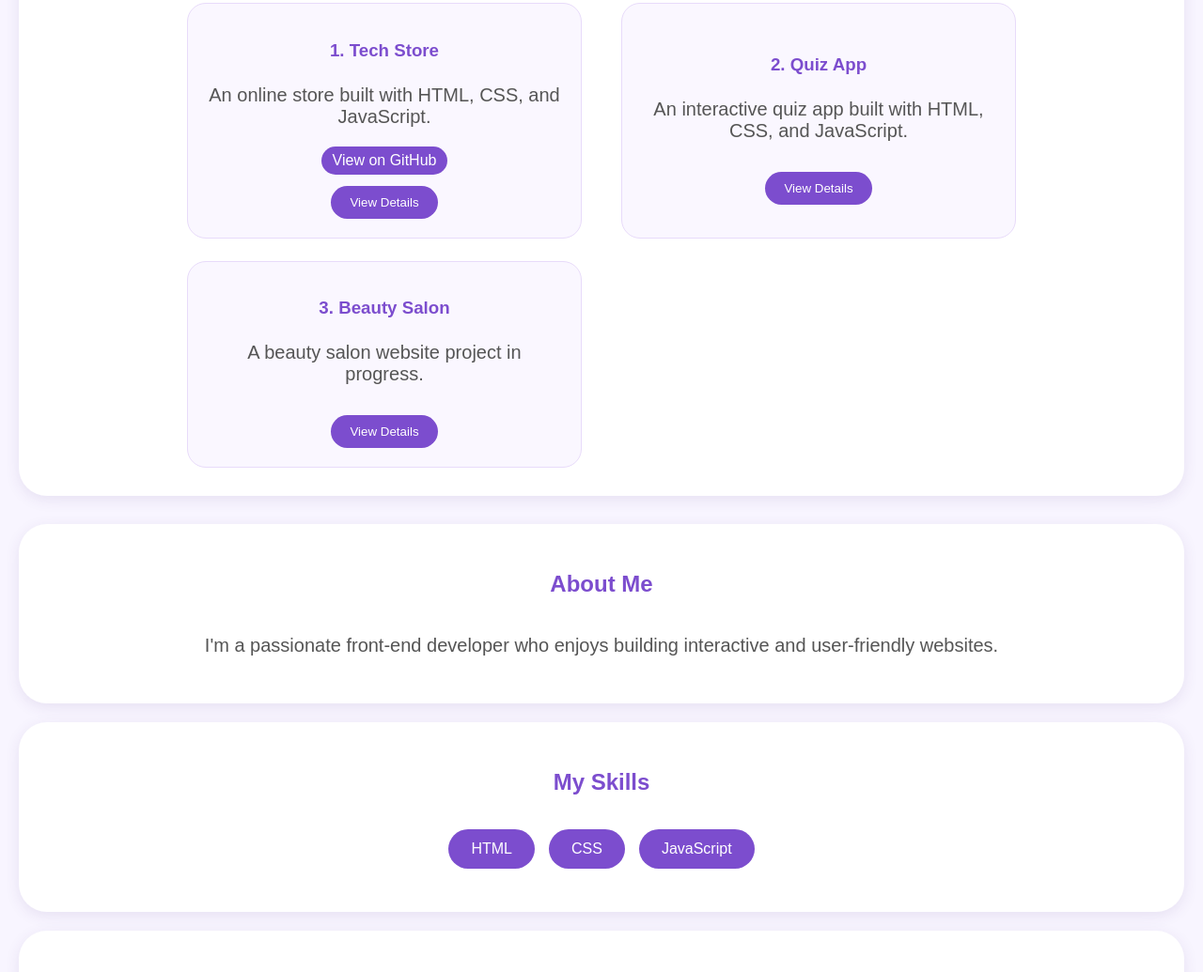
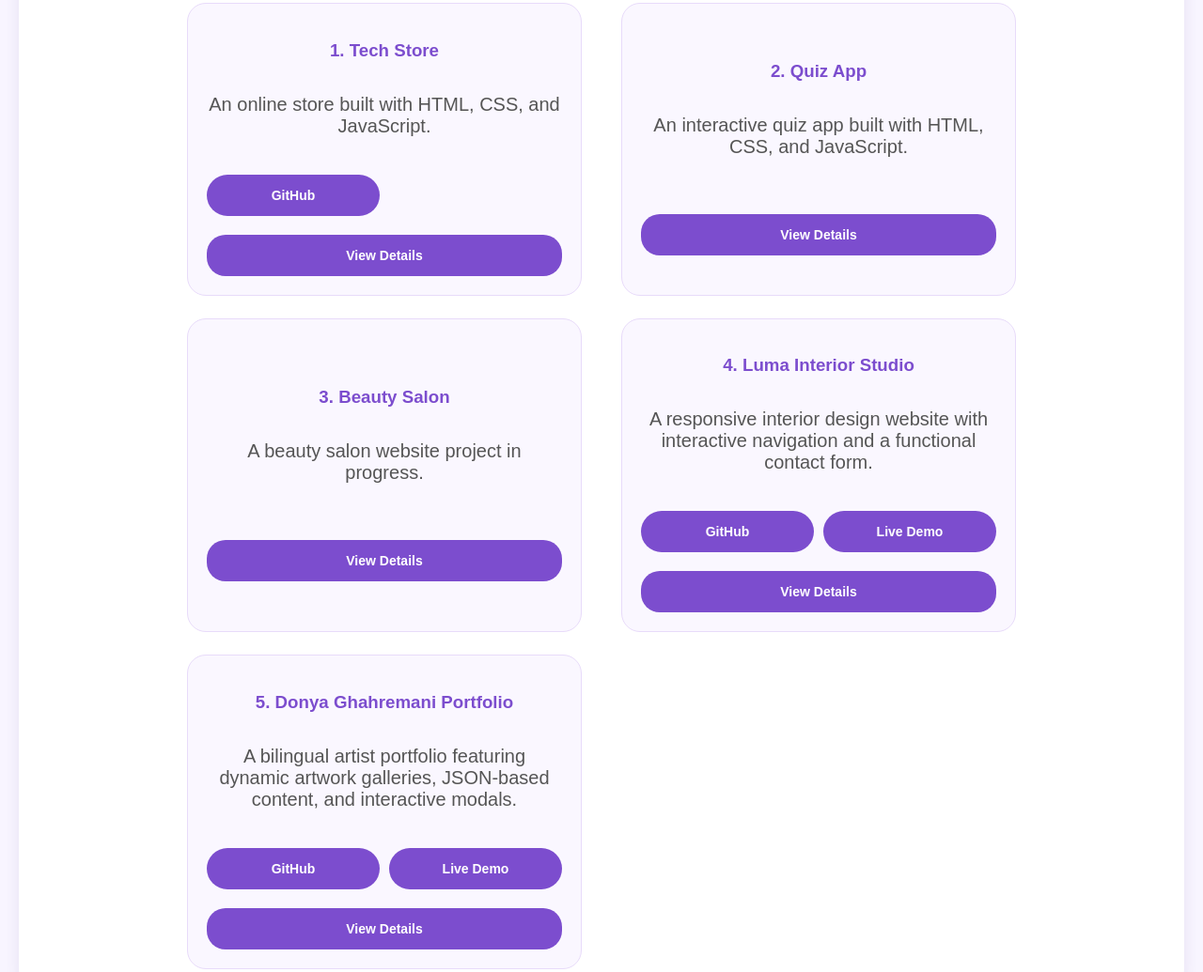
Before and after one commit to lilysadatrasoul/portfolio, a plain HTML site: page index.html in a window 1280 px wide. Shown: the part 959-1994 px from the top of the page at 94% size. Drawn offline with Linux system fonts and the light colour scheme.

Commit message:
Add Luma and Donya portfolio projects

```diff
--- a/script.js
+++ b/script.js
@@ -71,6 +71,20 @@ const portfolioProjects = [
         title: "Beauty Salon",
         description: "A beauty salon website project in progress.",
         github: ""
+    },
+    {
+        id: 4,
+        title: "Luma Interior Studio",
+        description: "A responsive interior design website with interactive navigation and a functional contact form.",
+        github: "https://github.com/lilysadatrasoul/luma-interior-studio",
+        demo: "https://lilysadatrasoul.github.io/luma-interior-studio/"
+    },
+    {
+        id: 5,
+        title: "Donya Ghahremani Portfolio",
+        description: "A bilingual artist portfolio featuring dynamic artwork galleries, JSON-based content, and interactive modals.",
+        github: "https://github.com/lilysadatrasoul/donya-portfolio",
+        demo: "https://lilysadatrasoul.github.io/donya-portfolio/"
     }
 
 ];
@@ -102,28 +116,51 @@ function renderProjects(projectsToShow) {
         card.appendChild(title);
         card.appendChild(description);
 
-        if (project.github !== "") {
-            const link = document.createElement("a");
 
-            link.href = project.github;
-            link.target = "_blank";
-            link.rel = "noopener noreferrer";
-            link.classList.add("project-link");
-            link.textContent = "View on GitHub";
+const linksContainer = document.createElement("div");
+linksContainer.classList.add("project-links");
 
-            card.appendChild(link);
+// GitHub link
+if (project.github) {
+    const githubLink = document.createElement("a");
+
+    githubLink.href = project.github;
+    githubLink.target = "_blank";
+    githubLink.rel = "noopener noreferrer";
+    githubLink.classList.add("project-link");
+    githubLink.textContent = "GitHub";
+
+    linksContainer.appendChild(githubLink);
 }
+
+// Live Demo link
+if (project.demo) {
+    const demoLink = document.createElement("a");
+
+    demoLink.href = project.demo;
+    demoLink.target = "_blank";
+    demoLink.rel = "noopener noreferrer";
+    demoLink.classList.add("project-link", "demo-link");
+    demoLink.textContent = "Live Demo";
+
+    linksContainer.appendChild(demoLink);
+}
+
+    card.appendChild(linksContainer);
+
+    // View Details button
     const detailsButton = document.createElement("button");
 
     detailsButton.textContent = "View Details";
     detailsButton.classList.add("details-button");
     detailsButton.type = "button";
 
-        detailsButton.addEventListener("click", function() {
+    detailsButton.addEventListener("click", function () {
     showProjectDetails(project.id);
     });
 
     card.appendChild(detailsButton);
+
 
         projectsGrid.appendChild(card);
     });
--- a/style.css
+++ b/style.css
@@ -430,10 +430,70 @@ html {
     transition: opacity 0.3s ease,background-color 0.3s ease,
     box-shadow 0.3s ease;
 }
-/* .highlight {
-    color: purple;
-    background-color: pink;
-    padding: 20px;
-    border-radius: 15px;
-    font-weight: bold;
-} */
+
+
+/* Improved project card buttons */
+
+.project-card {
+    gap: 10px;
+}
+
+.project-card .project-link {
+    display: inline-flex;
+    align-items: center;
+    justify-content: center;
+    width: 100%;
+    max-width: 220px;
+    min-height: 42px;
+    padding: 10px 16px;
+    margin: 0;
+    box-sizing: border-box;
+    font-size: 14px;
+    font-weight: 600;
+}
+
+.project-card .details-button {
+    width: 100%;
+    max-width: 220px;
+    min-height: 42px;
+    margin-top: 0;
+    font-size: 14px;
+    font-weight: 600;
+}
+
+
+/* Project action buttons */
+
+.project-links {
+    display: grid;
+    grid-template-columns: repeat(2, minmax(0, 1fr));
+    gap: 10px;
+    width: 100%;
+    margin-top: 10px;
+}
+
+.project-card .project-link {
+    display: flex;
+    justify-content: center;
+    align-items: center;
+    width: 100%;
+    max-width: none;
+    min-height: 44px;
+    margin: 0;
+    box-sizing: border-box;
+    font-size: 14px;
+    font-weight: 600;
+}
+
+.project-card .demo-link {
+    background-color: #5e35b1;
+}
+
+.project-card .details-button {
+    width: 100%;
+    max-width: none;
+    min-height: 44px;
+    margin-top: 10px;
+    font-size: 14px;
+    font-weight: 600;
+}
```
Lines whose indentation alone changed are shown as unchanged.
